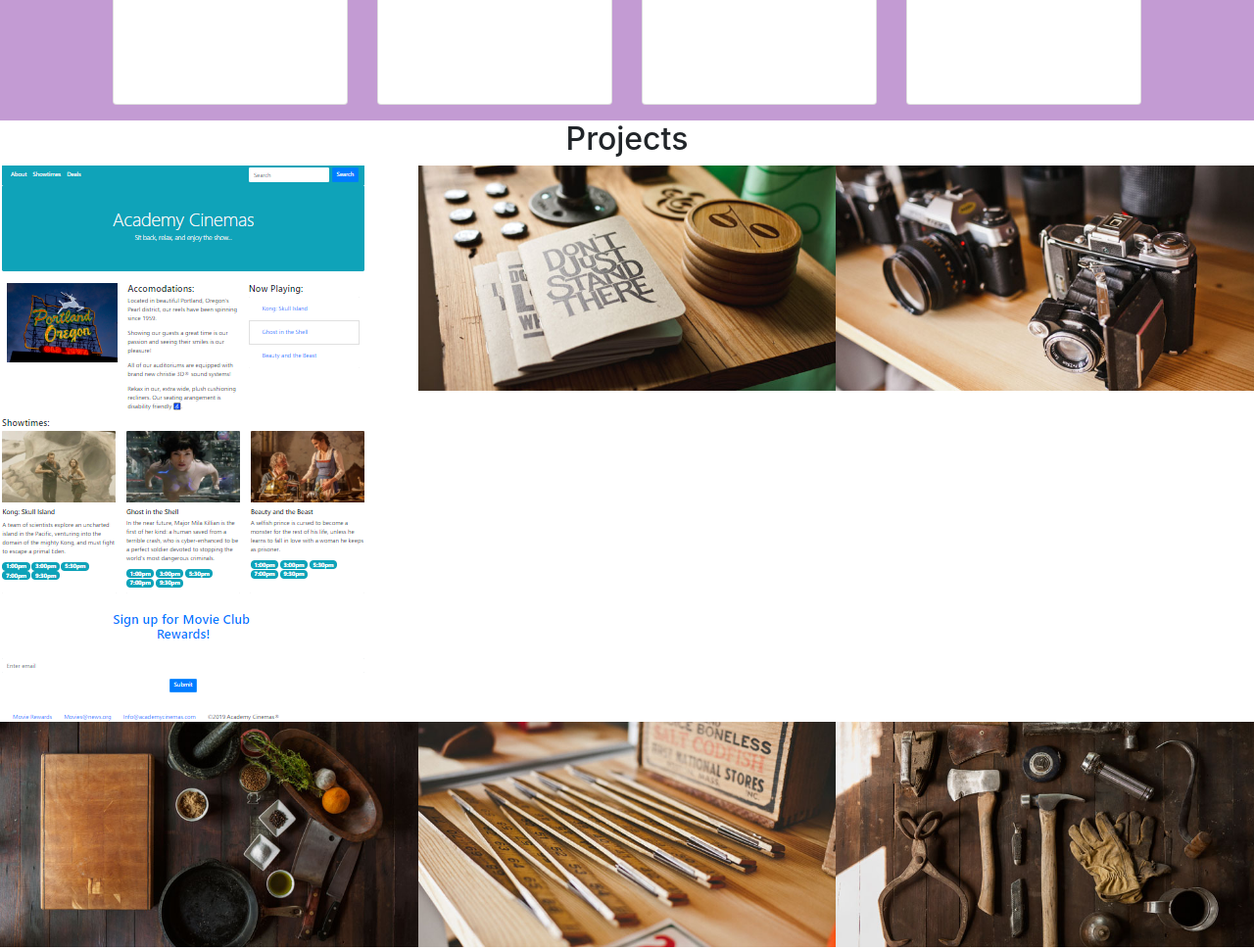
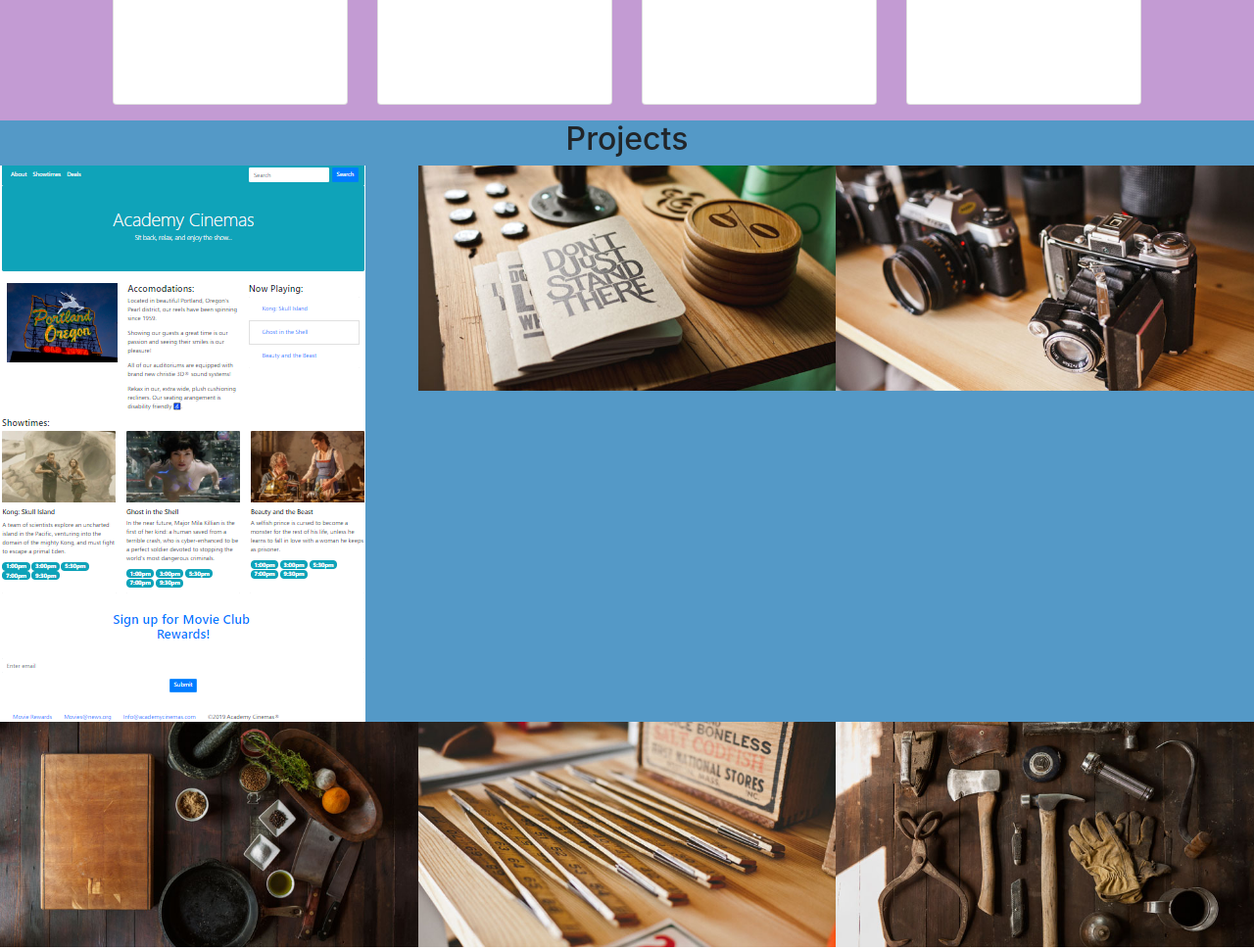
Before and after one commit to rshafi2/rshafi2.github.io, a website with bundled scripts: page index.html in a window 1280 px wide. Shown: the part 2200-3170 px from the top of the page at 98% size. Built offline with nearby package versions, Linux system fonts and the light colour scheme; files whose address does not match are found by name.

Commit message:
Update index.html

```diff
--- a/index.html
+++ b/index.html
@@ -212,46 +212,10 @@
       </div>
   </div>
 
-  <!-- Services Section -->
- <!-- <section class="page-section" id="services">
-    <div class="container">
-      <h2 class="text-center mt-0">At Your Service</h2>
-      <hr class="divider my-4">
-      <div class="row">
-        <div class="col-lg-3 col-md-6 text-center">
-          <div class="mt-5">
-            <i class="fas fa-4x fa-gem text-primary mb-4"></i>
-            <h3 class="h4 mb-2">Sturdy Themes</h3>
-            <p class="text-muted mb-0">Our themes are updated regularly to keep them bug free!</p>
-          </div>
-        </div>
-        <div class="col-lg-3 col-md-6 text-center">
-          <div class="mt-5">
-            <i class="fas fa-4x fa-laptop-code text-primary mb-4"></i>
-            <h3 class="h4 mb-2">Up to Date</h3>
-            <p class="text-muted mb-0">All dependencies are kept current to keep things fresh.</p>
-          </div>
-        </div>
-        <div class="col-lg-3 col-md-6 text-center">
-          <div class="mt-5">
-            <i class="fas fa-4x fa-globe text-primary mb-4"></i>
-            <h3 class="h4 mb-2">Ready to Publish</h3>
-            <p class="text-muted mb-0">You can use this design as is, or you can make changes!</p>
-          </div>
-        </div>
-        <div class="col-lg-3 col-md-6 text-center">
-          <div class="mt-5">
-            <i class="fas fa-4x fa-heart text-primary mb-4"></i>
-            <h3 class="h4 mb-2">Made with Love</h3>
-            <p class="text-muted mb-0">Is it really open source if it's not made with love?</p>
-          </div>
-        </div>
-      </div>
-    </div>
-  </section> -->
+
 
  <!---Portfolio Section -->
-  <section id="portfolio">
+  <section id="portfolio"style="background-color:#5499C7;">
     <div>
       <h2 style="text-align:center;">Projects</h2>
     </div>
```
